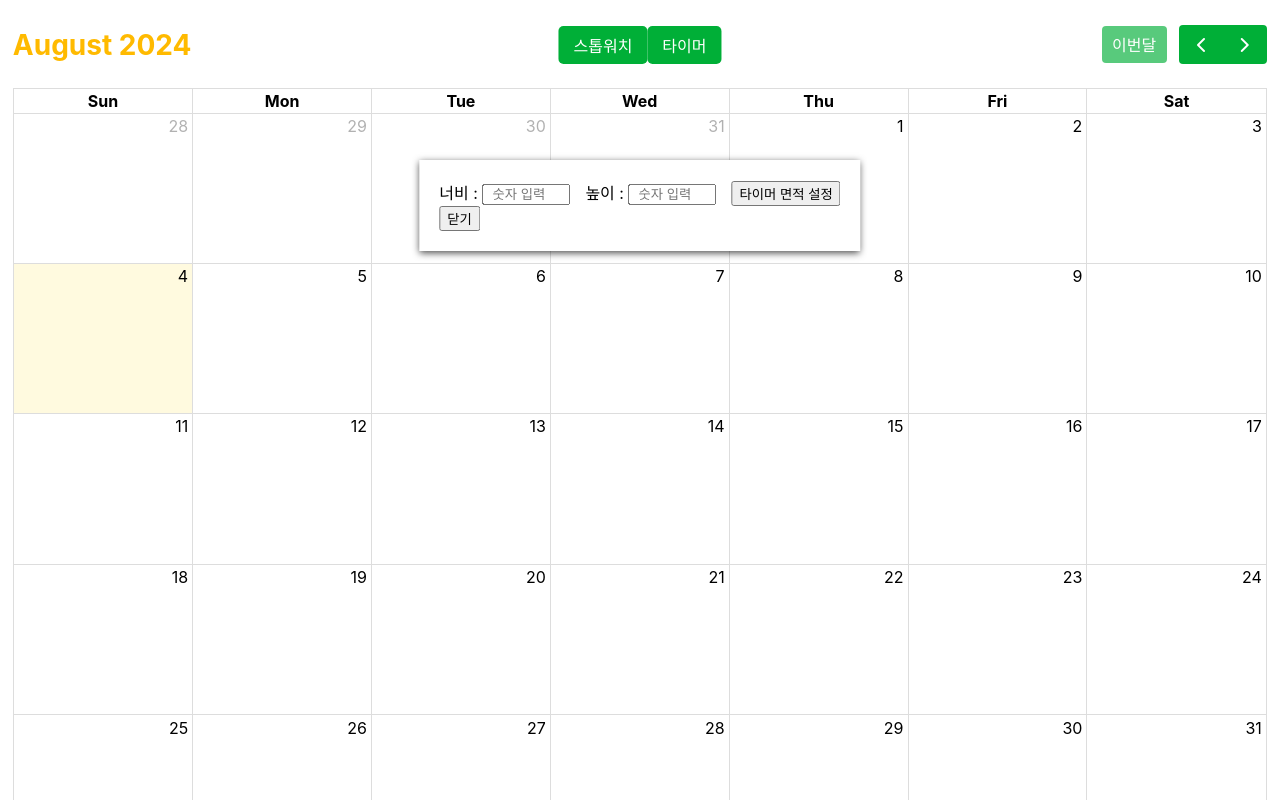
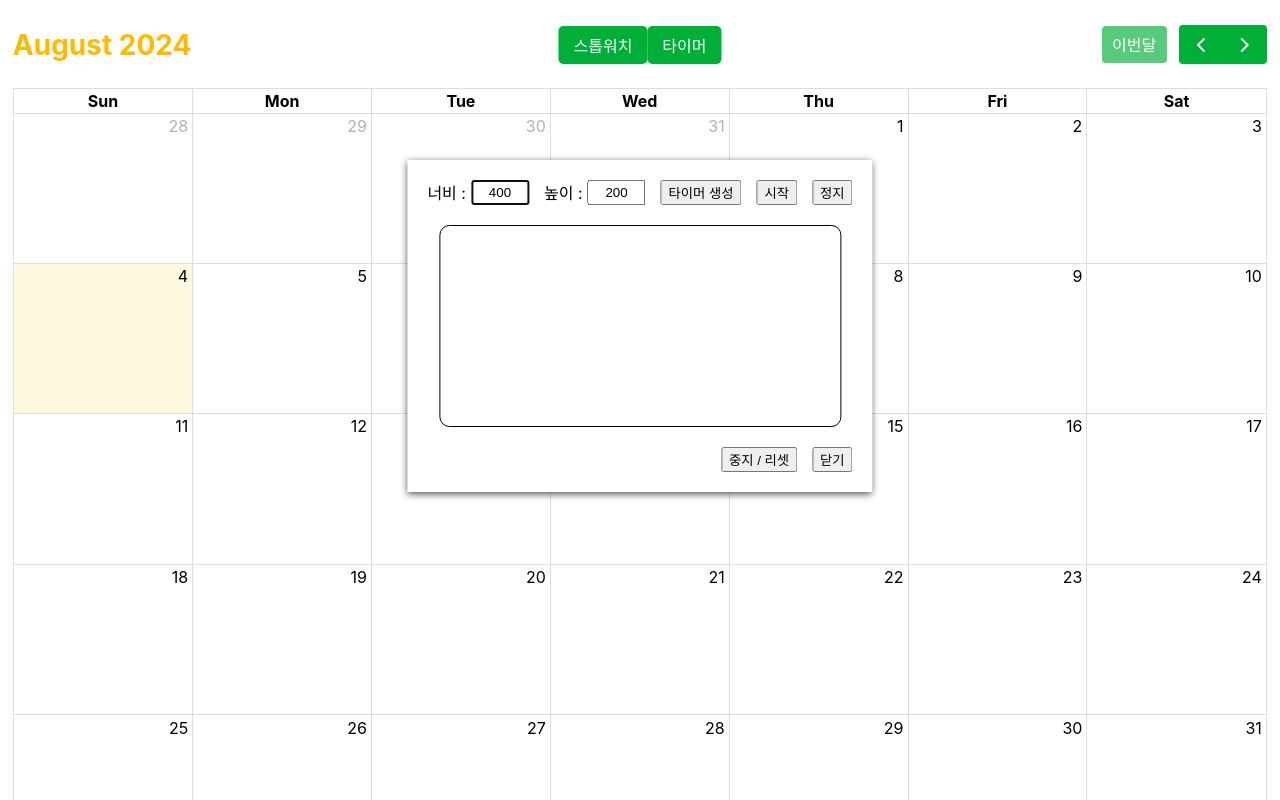
Before and after one commit to kim-src/fitness-calendar, a React (Create React App) app: page / in a window 1280 px wide. Both pictures are taken after a click on the button "스톱워치". Shown: the top 800 px of the page. Built offline with nearby package versions, Linux system fonts and the light colour scheme.

Commit message:
2024-08-10 17:44 Updated timer using FitnessTimer.jsx

```diff
--- a/src/assets/css/time-button.css
+++ b/src/assets/css/time-button.css
@@ -36,3 +36,9 @@
 .timer-button:hover {
     background-color: #005f1e;
 }
+
+/* 화살표 스피너 생략 */
+input[type="number"]::-webkit-inner-spin-button,
+input[type="number"]::-webkit-outer-spin-button {
+    -webkit-appearance: none;
+}
--- a/src/components/FitnessTimer.jsx
+++ b/src/components/FitnessTimer.jsx
@@ -2,25 +2,30 @@ import React, { useState } from 'react';
 
 function FitnessTimer({onClose}) {
 
-    const [width, setWidth] = useState('');
-    const [height, setHeight] = useState('');
+    const [width, setWidth] = useState(400);
+    const [height, setHeight] = useState(200);
     const [boxSize, setBoxSize] = useState({
-                                    width : '0px',
-                                    height : '0px',
-                                    backgroundColor : ''
+                                    width : '400px',
+                                    height : '200px',
                                 });
 
-    const goBoxSize = () => {
+    const readyBoxSize = () => {
         setBoxSize(
             {
                 ...boxSize,
                 width : `${width}px`,
                 height : `${height}px`,
-                backgroundColor : 'red'
             }
         )
-        console.log(width);
-        console.log(height);
+    }
+
+    const keyboardHandler = (e) => {
+        if(e.keyCode === 13) {
+            readyBoxSize();
+        }
+        if(e.keyCode === 27) {
+            onClose();
+        }
     }
 
     return (
@@ -29,44 +34,67 @@ function FitnessTimer({onClose}) {
                 style={{
                     // 상단으로부터 20%, 좌측으로부터 50% 위치에 고정
                     position : 'absolute',
-                    top : '20%',
-                    left : '50%',
+                    top: '20%',
+                    left: '50%',
                     // 컴포넌트의 너비에 상관없이 항상 중앙에 위치하도록 설정
-                    transform : 'translateX(-50%)',
-                    background : 'white',
-                    padding : '20px',
-                    boxShadow : '0 2px 7px rgba(0,0,0,0.7)',
+                    transform: 'translateX(-50%)',
+                    background: 'white',
+                    padding: '20px',
+                    boxShadow: '0 2px 7px rgba(0,0,0,0.7)',
                     // z-index 값 조정
-                    zIndex : 1500
+                    zIndex: 1000
                 }}
             >
-                <div className='timerHandler'>
-                    <label htmlFor='width'>너비 : </label>
+                <div className='timerHandler' style={{display:'flex', justifyContent:'center'}}>
+                    <label htmlFor='width' style={{marginRight:'5px'}}>너비 :</label>
                     <input
                         id='width'
                         type='number'
                         value={width}
-                        style={{width:'80px',height:'',textAlign:'center'}}
+                        style={{width:'50px',height:'',textAlign:'center'}}
                         onChange={(e) => {setWidth(e.target.value)}}
                         placeholder='숫자 입력'
+                        autoFocus
+                        onKeyDown={keyboardHandler}
                     ></input>
+
                     <span style={{marginRight:'15px'}}/>
-                    <label htmlFor='height'>높이 : </label>
+
+                    <label htmlFor='height' style={{marginRight:'5px'}}>높이 :</label>
                     <input
                         id='height'
                         type='number'
                         value={height}
-                        style={{width:'80px',height:'',textAlign:'center'}}
+                        style={{width:'50px',height:'',textAlign:'center',marginRight:'15px'}}
                         onChange={(e) => {setHeight(e.target.value)}}
                         placeholder='숫자 입력'
+                        onKeyDown={keyboardHandler}
                     ></input>
+                    <button onClick={readyBoxSize}>타이머 생성</button>
                     <span style={{marginRight:'15px'}}/>
-                    <button onClick={goBoxSize}>타이머 면적 설정</button>
-                    <br/>
+                    <button >시작</button>
+                    <span style={{marginRight:'15px'}}/>
+                    <button >정지</button>
+                </div>
+
+                <br/>
+
+                <div className='timerMain' style={{display:'flex', justifyContent:'center'}}>
+                    <div
+                        style={{
+                            ...boxSize,
+                            borderRadius: '10px',
+                            border: '1px solid black'
+                        }}
+                    ></div>
+                </div>
+
+                <br/>
+
+                <div style={{display:'flex', justifyContent:'flex-end'}}>
+                    <button >중지 / 리셋</button>
+                    <span style={{marginRight:'15px'}}/>
                     <button onClick={onClose}>닫기</button>
-                </div>
-                <div className='timerMain'>
-                    <div style={boxSize}/>
                 </div>
             </div>
         </div>
```
Also changed, not shown: src/components/Editor.jsx (+7 -7 lines).
